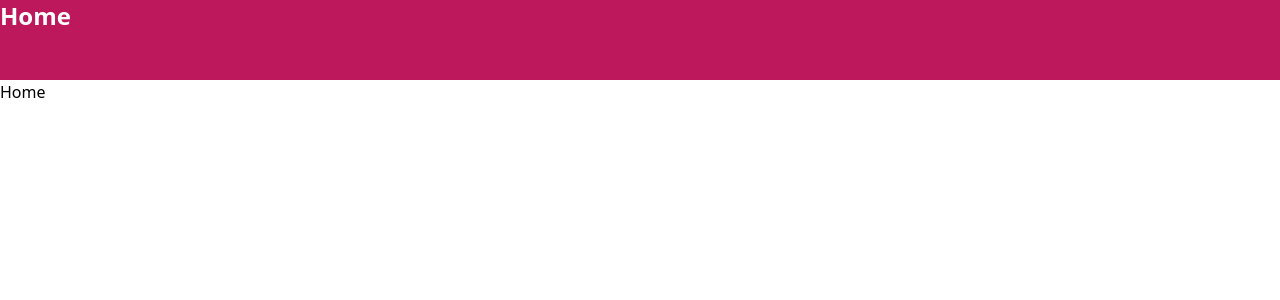
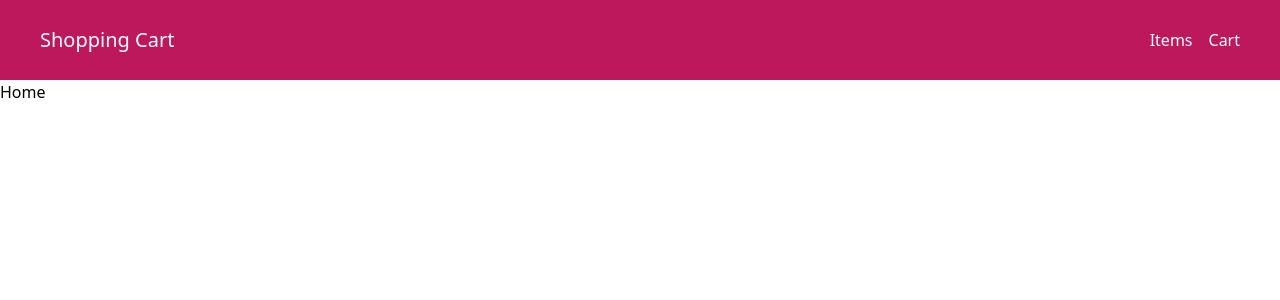
Before and after one commit to Sandun-Induranga/React-Redux-Shopping-Cart, a React (Create React App) app: page / in a window 1280 px wide. Shown: the top 300 px of the page. Built offline with nearby package versions, Linux system fonts and the light colour scheme.

Commit message:
Updated Header

```diff
--- a/src/components/Header.js
+++ b/src/components/Header.js
@@ -3,10 +3,18 @@ import { NavLink } from "react-router-dom";
 
 const Header = () => {
   return (
-    <div className="w-full h-20 bg-pink-700">
-      <NavLink to="/" className="text-white text-2xl font-bold">
-        Home
-      </NavLink>
+    <div className="w-full h-20 bg-pink-700 flex justify-between items-center px-10">
+      <section>
+        <h1 className="text-white text-xl">Shopping Cart</h1>
+      </section>
+      <section className="flex gap-4">
+        <NavLink to="/" className="text-white">
+          Items
+        </NavLink>
+        <NavLink to="/" className="text-white">
+          Cart
+        </NavLink>
+      </section>
     </div>
   );
 };
```
